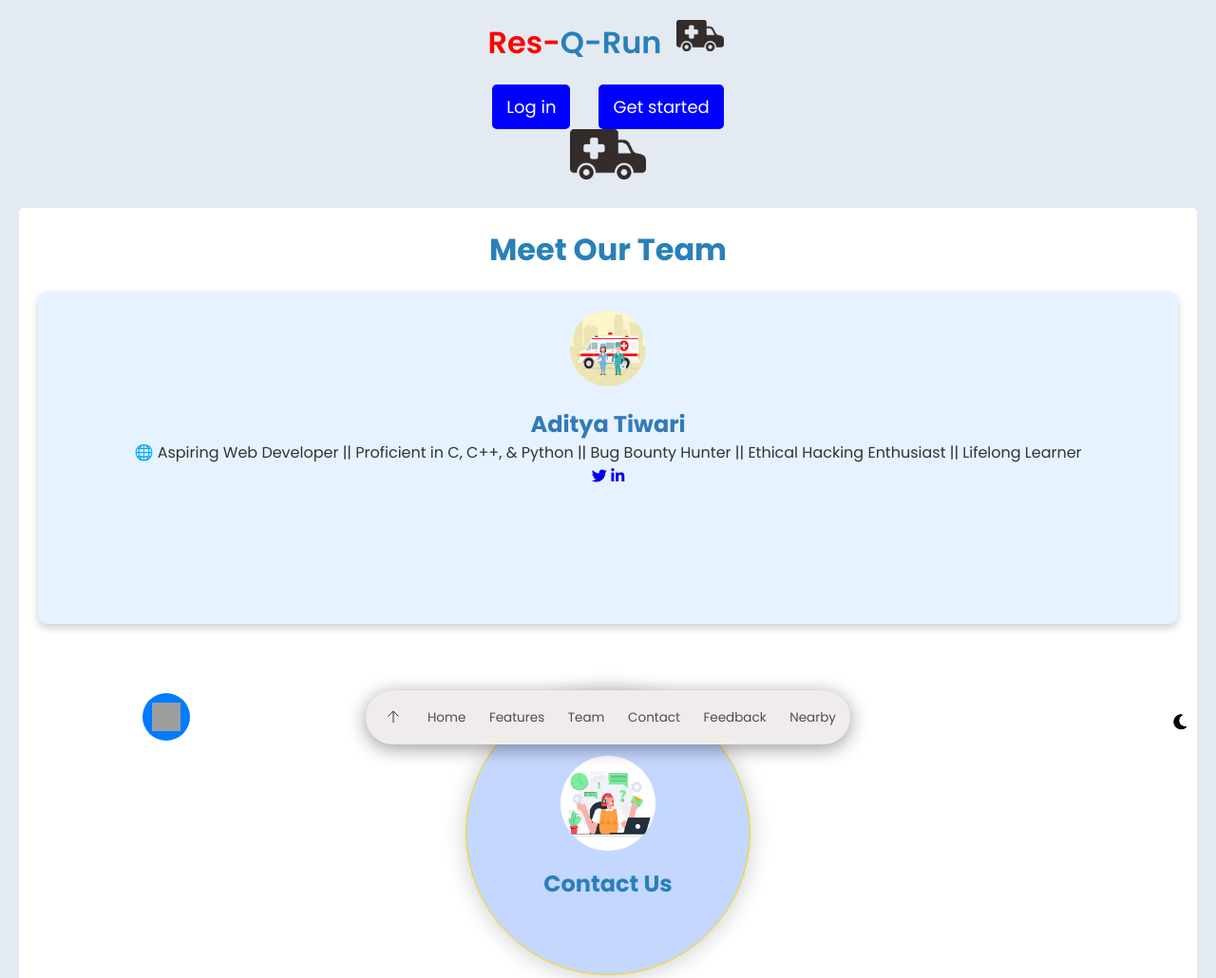
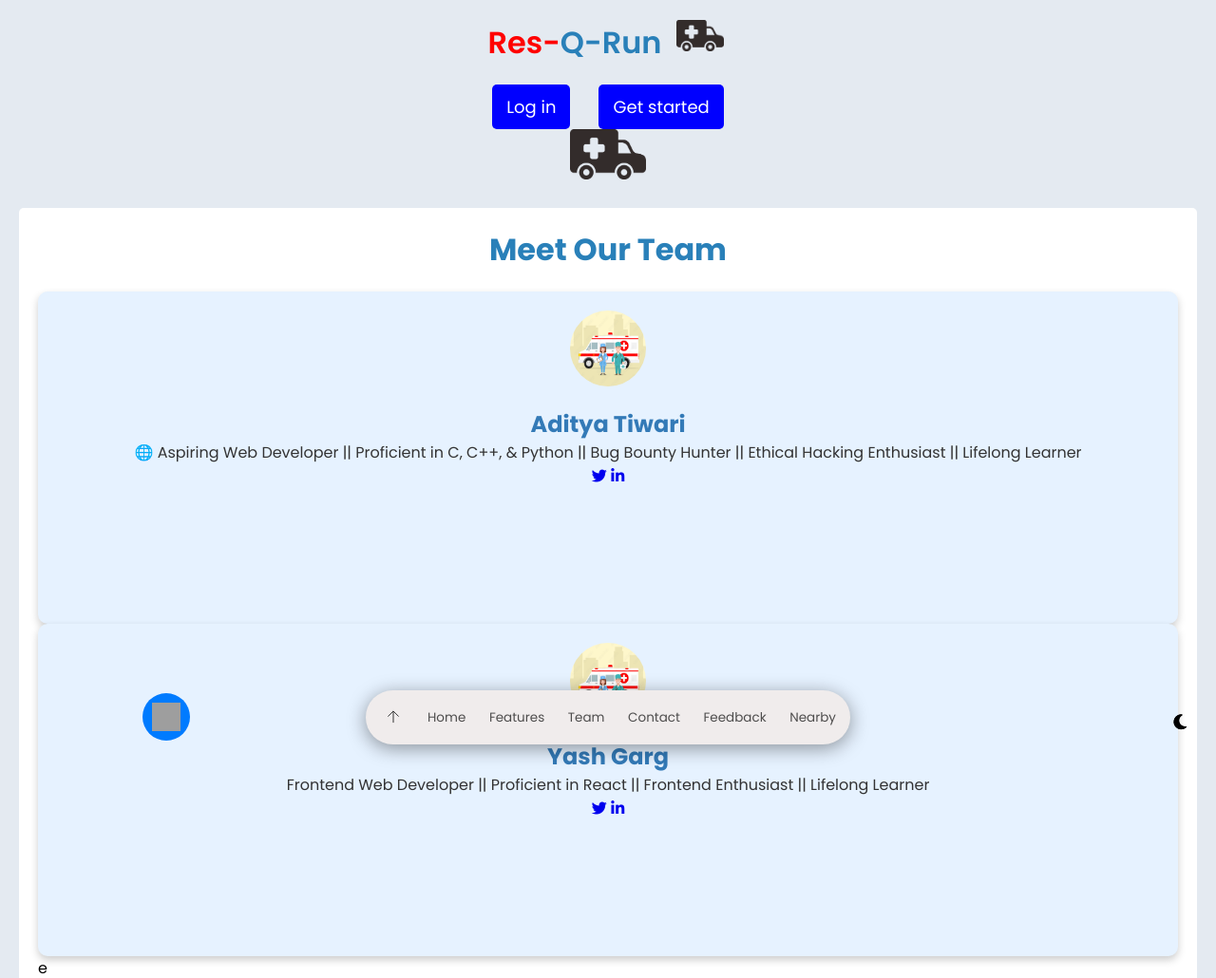
Before and after one commit to adityaehhhh/Res-Q-Rush, a plain HTML site: page team.html in a window 1280 px wide. Shown: the top 1030 px of the page at 95% size. Drawn offline with Linux system fonts and the light colour scheme; grey boxes are pictures that could not be loaded; a script that the page names is missing; a web font is replaced by a local one.

Commit message:
Update team.html

```diff
--- a/team.html
+++ b/team.html
@@ -486,7 +486,15 @@
                     <a href="https://linkedin.com/in/adityaehhhh" target="_blank"><i class="fab fa-linkedin-in"></i></a>
               </div>
 
+              <div class="card">
+                <img src="images/service-web.jpg" alt="Service Manager">
+                <h2>Yash Garg</h2>
+                <p>Frontend Web Developer || Proficient in React || Frontend Enthusiast || Lifelong Learner</p>
+                    <a href="https://twitter.com/adityaehhhh" target="_blank"><i class="fab fa-twitter"></i></a>
+                    <a href="https://linkedin.com/in/adityaehhhh" target="_blank"><i class="fab fa-linkedin-in"></i></a>
+              </div>
 
+e
             <!-- Navigation buttons -->
             <!-- <button class="prev" onclick="moveCarousel(-1)">&#10094;</button>
             <button class="next" onclick="moveCarousel(1)">&#10095;</button>
```
